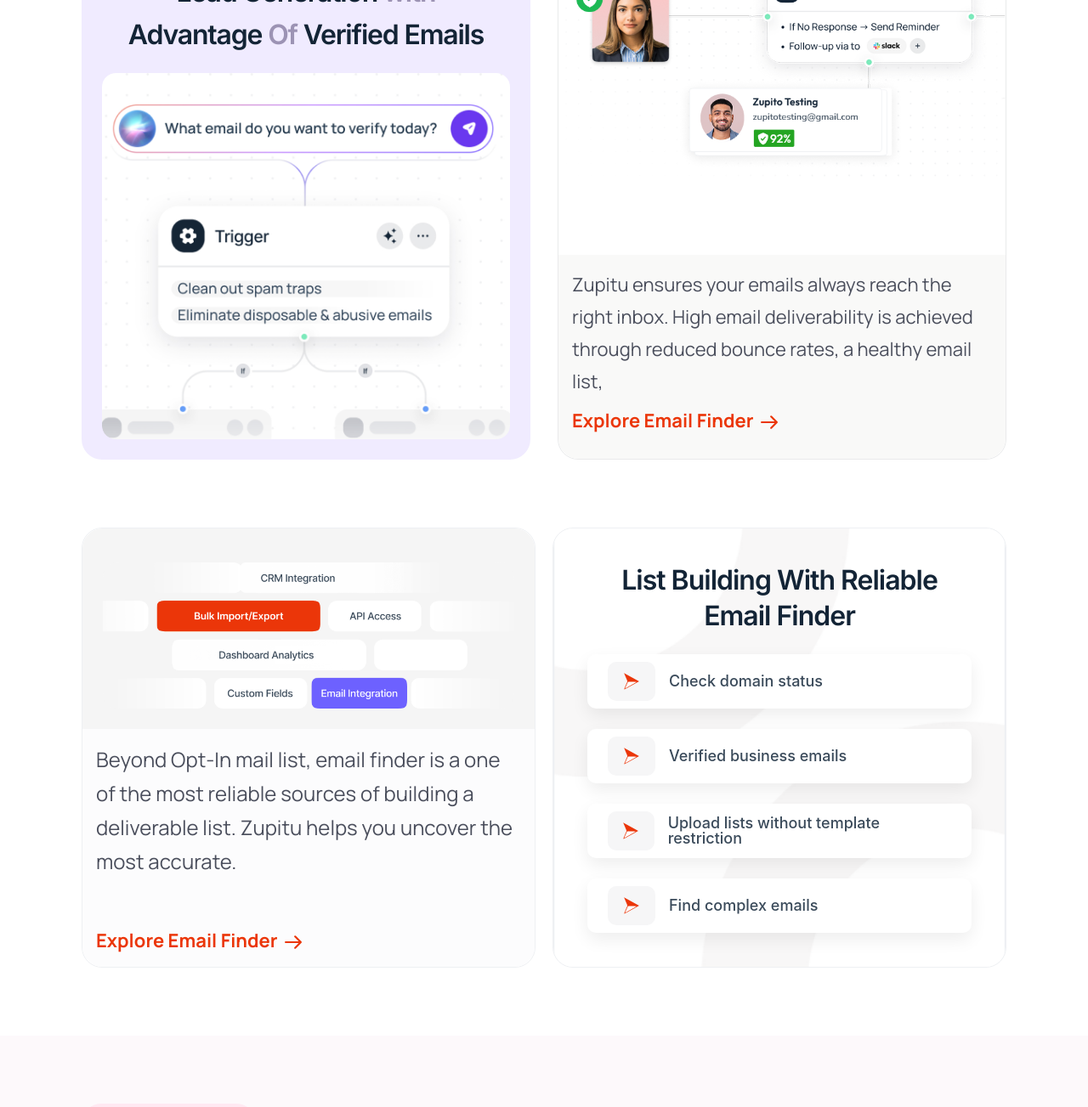
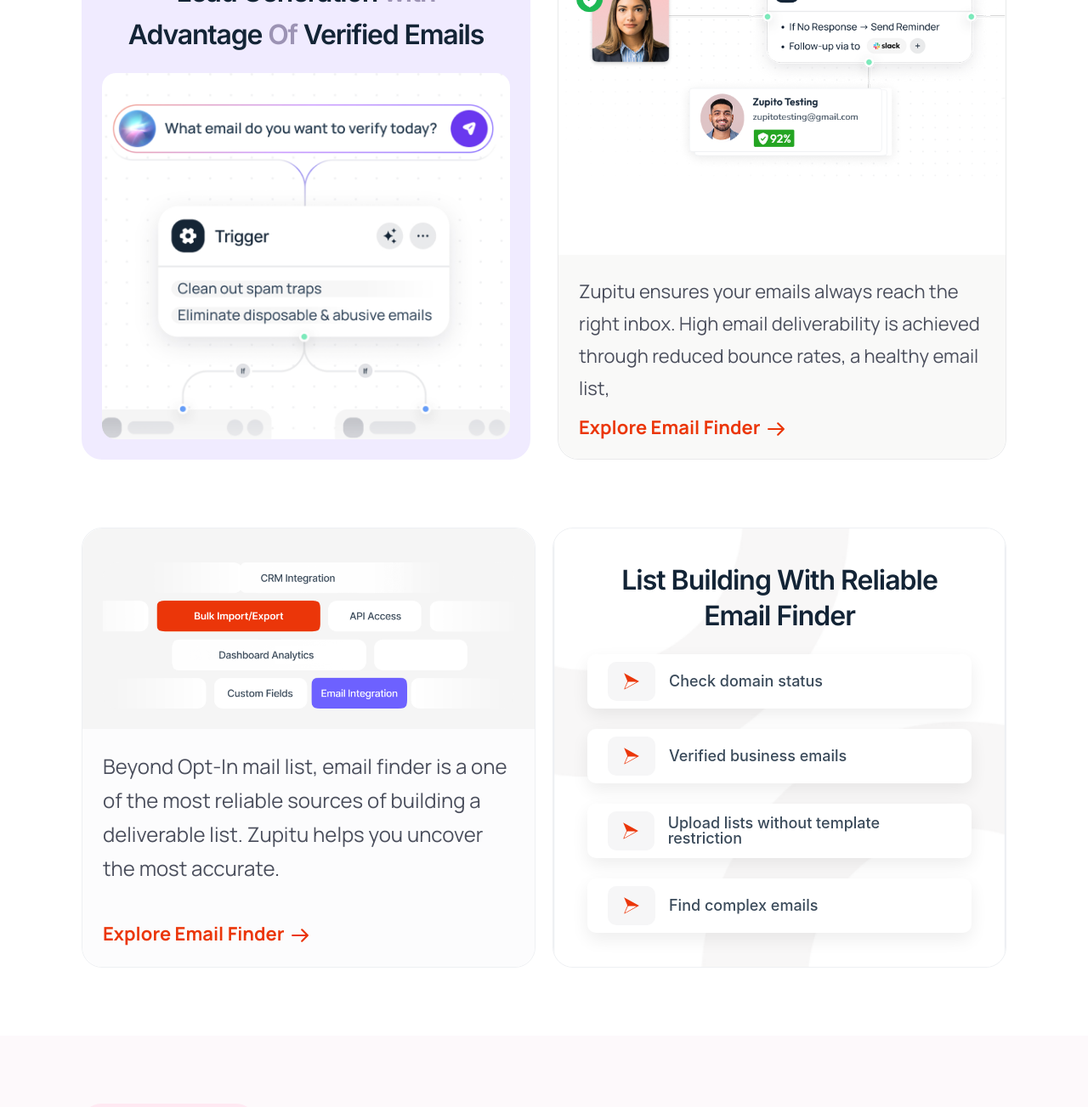
Before and after one commit to itfuturzMaharshi/zupito_website, a React (Vite) app: page / in a window 1280 px wide. Shown: the part 2149-3452 px from the top of the page at 85% size. Built offline with nearby package versions, Linux system fonts and the light colour scheme; a web font is replaced by a local one.

Commit message:
set padding and gap

```diff
--- a/src/components/homePage/EmailFinder.jsx
+++ b/src/components/homePage/EmailFinder.jsx
@@ -25,7 +25,7 @@
                 </div>
 
                 {/* Fourth image (bottom description panel) */}
-                <div className="w-full bg-[#FCFCFD] rounded-b-[24px] pt-4! pr-4! pb-4! pl-4! h-full">
+                <div className="w-full bg-[#FCFCFD] rounded-b-[24px] p-6 h-full">
                   <div className="max-w-[750px] gap-3 mx-auto flex flex-col justify-between h-full">
                     {/* Fifth image text */}
                     <div>
--- a/src/components/homePage/EmailsVerified.jsx
+++ b/src/components/homePage/EmailsVerified.jsx
@@ -46,7 +46,7 @@
               </div>
 
               {/* Bottom section - width 781px, height 240px, padding 30px 32px, border-radius bottom 24px, background #F9F9F8 */}
-              <div className="w-full max-w-[781px] mx-auto lg:mx-0 h-auto lg:h-[240px] rounded-b-[24px] bg-[#F9F9F8] pt-4! md:pt-4! pr-4! md:pr-4! pb-4! md:pb-8! pl-4! md:pl-4! flex flex-col">
+              <div className="w-full max-w-[781px] mx-auto lg:mx-0 h-auto lg:h-[240px] rounded-b-[24px] bg-[#F9F9F8] p-6 flex flex-col">
                 {/* Content wrapper - width 717px, height 180px, gap 30px */}
                 <div className="w-full max-w-[717px] h-full flex flex-col gap-3 justify-between">
                   {/* Description text */}
```
